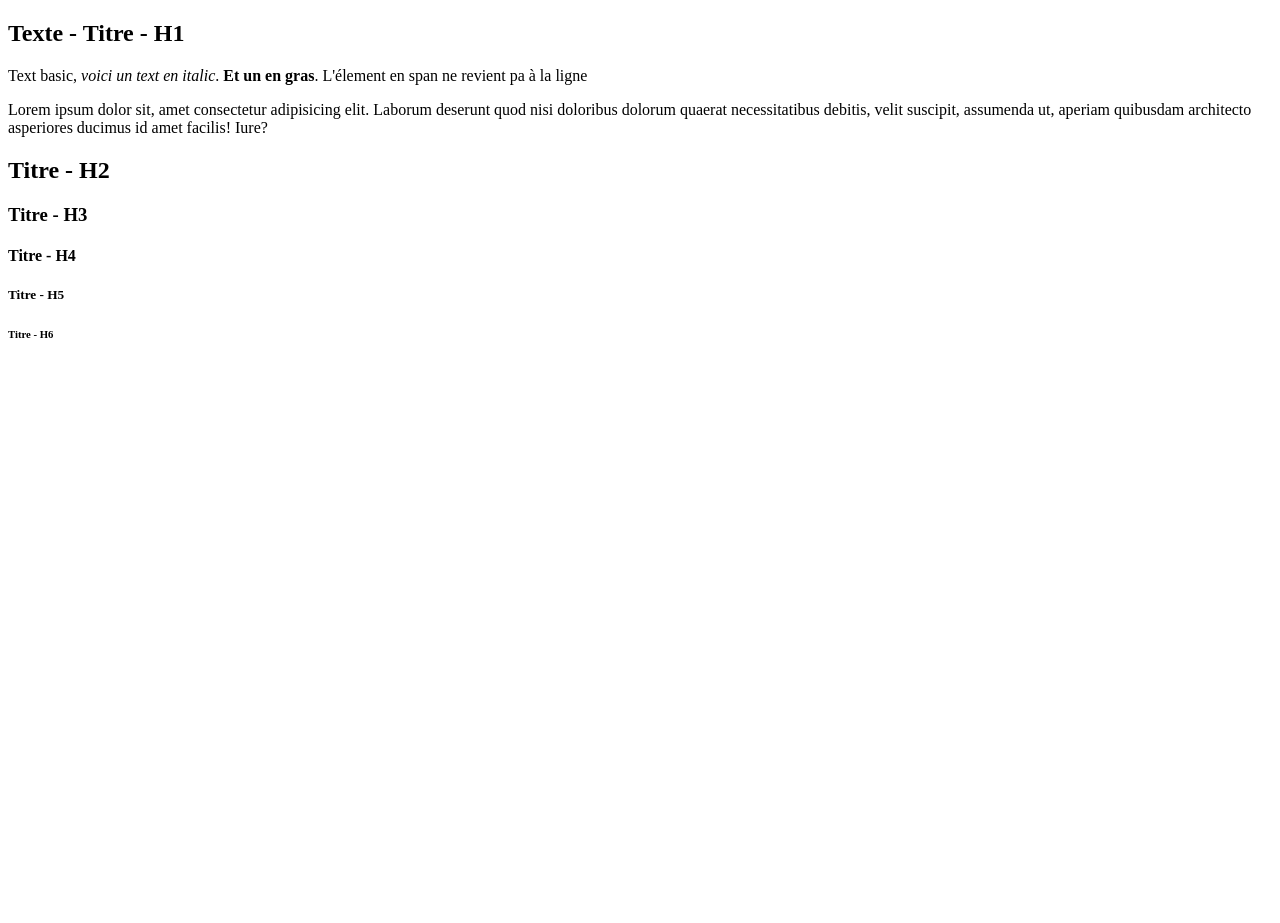
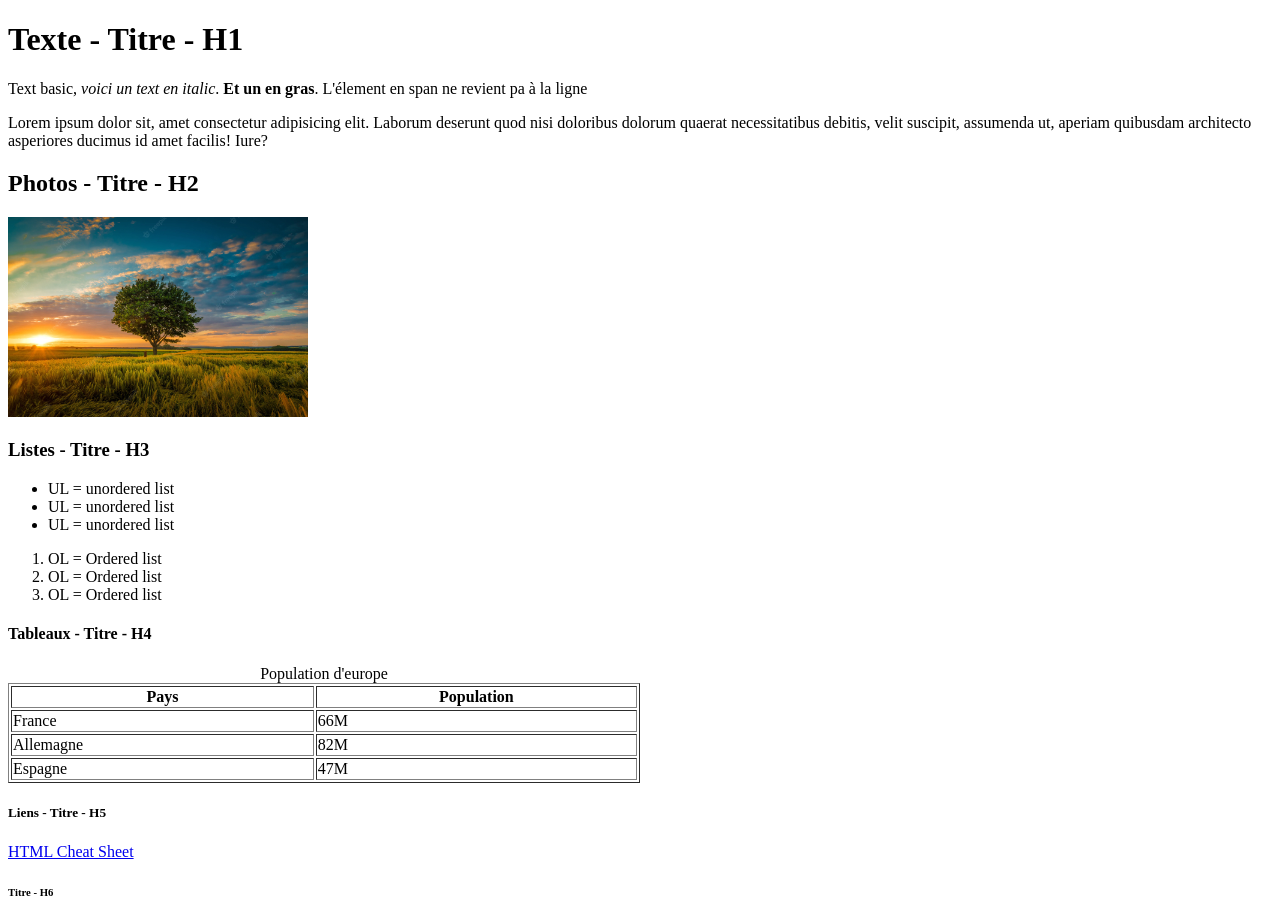
Before and after one commit to mint211/GitMint211, a plain HTML site: page html-cours/index.html in a window 1280 px wide. Before the commit the page ends 800 px from the top, so only its background shows below. Drawn offline with Linux system fonts and the light colour scheme.

Commit message:
Continue HTML learn of zero 1/2

```diff
--- a/html-cours/index.html
+++ b/html-cours/index.html
@@ -1,5 +1,8 @@
 <!DOCTYPE html>
-<html lang="en">
+<!-- Changed lang en by fr -->
+<html lang="fr">
+
+
 <head>
     <meta charset="UTF-8">
     <meta http-equiv="X-UA-Compatible" content="IE=edge">
@@ -11,27 +14,73 @@
 </head>
 
 <body>
-    <section>
-
+    <header>
         <div>
             <h1>Texte - Titre - H1</h1>
             <p>Text basic, <em>voici un text en italic</em>. <strong>Et un en gras</strong>. <span>L'élement en span ne revient pa à la ligne</span><div class=""></div></p>
-        </div><p>Lorem ipsum dolor sit, amet consectetur adipisicing elit. Laborum deserunt quod nisi doloribus dolorum quaerat necessitatibus debitis, velit suscipit, assumenda ut, aperiam quibusdam architecto asperiores ducimus id amet facilis! Iure?</p>
+        </div>
+        <p>Lorem ipsum dolor sit, amet consectetur adipisicing elit. Laborum deserunt quod nisi doloribus dolorum quaerat necessitatibus debitis, velit suscipit, assumenda ut, aperiam quibusdam architecto asperiores ducimus id amet facilis! Iure?</p>
+    </header>
+    <section>
         <div>
-            <h2>Titre - H2</h2>
+            <h2>Photos - Titre - H2</h2>
+            <img src="prise-vue-au-grand-angle-seul-arbre-poussant-sous-ciel-assombri-pendant-coucher-soleil-entoure-herbe_181624-22807.webp" height="200" alt="image-paysage">
         </div>
         <div>
-            <h3>Titre - H3</h3>
+            <h3>Listes - Titre - H3</h3>
+            <ul>
+                <li>UL = unordered list</li>
+                <li>UL = unordered list</li>
+                <li>UL = unordered list</li>
+            </ul>
+
+            <ol>
+
+                <li>OL = Ordered list</li>
+                <li>OL = Ordered list</li>
+                <li>OL = Ordered list</li>
+
+            </ol>
+
+        </div>
+
+        <div>
+            <h4>Tableaux - Titre - H4</h4>
+            <table border="1" width="50%">
+                 <!--Légende-->
+                <caption>Population d'europe</caption>
+                <!-- En- Tête -->
+                <thead>
+                    <tr>
+                        <th>Pays</th>
+                        <th>Population</th>
+                    </tr>
+                </thead>
+                <!-- Corps du Tableau -->
+                <tbody>
+                    <tr>
+                        <td>France</td>
+                        <td>66M</td>
+                    </tr>
+                    <tr>
+                        <td>Allemagne</td>
+                        <td>82M</td>
+                    </tr>
+                    <tr>
+                        <td>Espagne</td>
+                        <td>47M</td>
+                    </tr>
+                </tbody>
+            </table>
         </div>
         <div>
-            <h4>Titre - H4</h4>
-        </div>
-        <div>
-            <h5>Titre - H5</h5>
+            <h5>Liens - Titre - H5</h5>
+            <a href="https://htmlcheatsheet.com" target="_blank">HTML Cheat Sheet</HTML></a>
         </div>
         <div>
             <h6>Titre - H6</h6>
         </div>
     </section>
 </body>
+
 </html>
```
Also changed, not shown: html-cours/prise-vue-au-grand-angle-seul-arbre-poussant-sous-ciel-assombri-pendant-coucher-soleil-entoure-herbe_181624-22807.webp (added).
